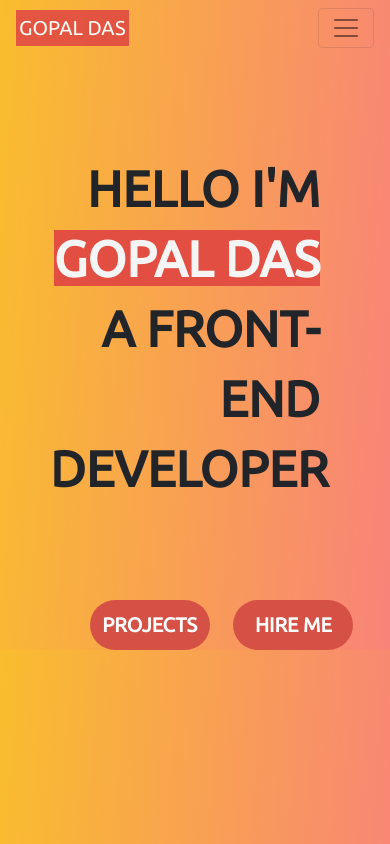
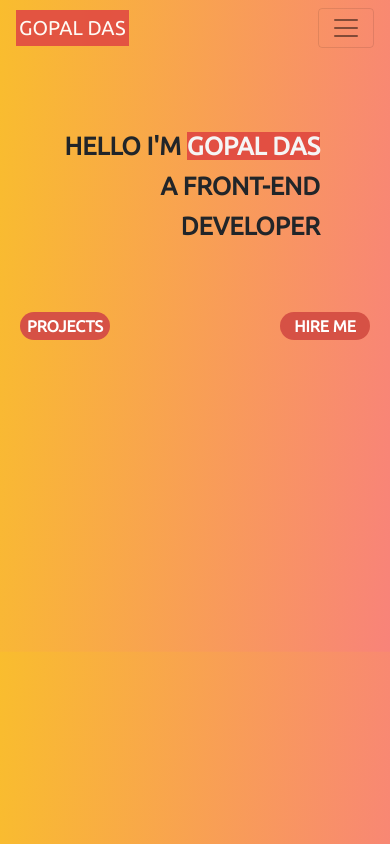
Before and after one commit to GopalDas123/portfolio, a plain HTML site: page index.html in a window 390 px wide. Drawn offline with nearby package versions, Linux system fonts and the light colour scheme.

Commit message:
Some Changes In Media Queries

```diff
--- a/index.html
+++ b/index.html
@@ -43,14 +43,15 @@
         </ul>
       </div>
     </nav>
-    <div style="height:-50%; width: 100%;">
+    <div style="height:100%; width: 100%;">
       <!-- Home Page -->
       <p class="name">HELLO I'M <span>GOPAL DAS</span> <br>A FRONT-END<br> DEVELOPER</p class="name">
       </div>
-      <span class="bt-cont">
-        <a href="port.html" ><button class="bt" type="submit" >PROJECTS</button></a>
-      <a><button class="bt" onclick="location.href='mailto:gopaldax@gmail.com';" type="submit">HIRE ME</button></a>
-      </span>
+
+        <a href="port.html" ><button id="fbt" class="bt" type="submit" >PROJECTS</button></a>
+      <a><button class="bt" id="lbt" onclick="location.href='mailto:gopaldax@gmail.com';" type="submit">HIRE ME</button></a>
+
+      <footer></footer>
       <script
       src="https://code.jquery.com/jquery-3.4.1.slim.min.js"
       integrity="sha384-J6qa4849blE2+poT4WnyKhv5vZF5SrPo0iEjwBvKU7imGFAV0wwj1yYfoRSJoZ+n"
--- a/style.css
+++ b/style.css
@@ -119,14 +119,9 @@ a::after:hover {
   color: white;
   font-size: 20px;
   font-weight: bold;
-  margin-right: 20px;
+  margin: 0% 20px 80% 20px ;
 }
-.bt-cont{
-  display: block;
-  /* border: 2px solid black; */
-  width: 300px;
-  margin: -11.5% 68% 200px auto;
-}
+
 .bt:hover{
   background-color: rgb(167, 47, 36);
   transition: ease-in-out 0.5s;
@@ -139,10 +134,11 @@ a::after:hover {
     flex-direction: column;
     width: 100%;
     height: 100%;
-    overflow: scroll;
+    overflow: hidden;
   }
   .name {
-    font-size: 40px;
+    font-size: 30px;
+    margin-right: 0px;
   }
 
   ul {
@@ -161,15 +157,21 @@ a::after:hover {
   }
 
 }
+@media (min-width: 340px) {
+  .name{
+    font-size: 90px;
+  }
+  /* #fbt{
+    margin-left: 15%;
+  } */
+
+}
 @media (max-width: 1100px) {
   body{
     overflow: scroll;
   }
-  .bt-cont{
-    margin: 10% auto;
-  }
+
 }
-
 
 @media (max-width: 768px) {
   .port-container {
@@ -177,14 +179,31 @@ a::after:hover {
     width: 100%;
     height: 100%;
   }
+  #fbt{
+    float: left;
+  }
+  #lbt{
+
+    float: right;
+  }
   .rows {
     flex-direction: column;
   }
   .name {
-    font-size: 50px;
-    line-height: 70px;
-    margin-top: 12%;
+    font-size: 25px;
+    line-height: 40px;
+    margin-top: 5%;
     margin-right: 20px;
+  }
+  .bt{
+    height: 28px;
+    width: 90px;
+    font-size: 16px;
+    /* margin-left: 24px; */
+  }
+  #bro li a{
+    font-size: 16px;
+    float: left;
   }
   body{
     background-image: linear-gradient(
@@ -192,14 +211,9 @@ a::after:hover {
       rgb(249, 189, 46),
       rgb(248, 131, 121)
       );
-      overflow: hidden;
+      overflow: scroll;
+      /* overflow: hidden; */
     }
-  .bt-cont{
-    display: block;
-    /* border: 2px solid black; */
-    width: 300px;
-    margin: 12% 0% 0 23% ;
-  }
   ul {
     display: flex;
     color: white;
```
